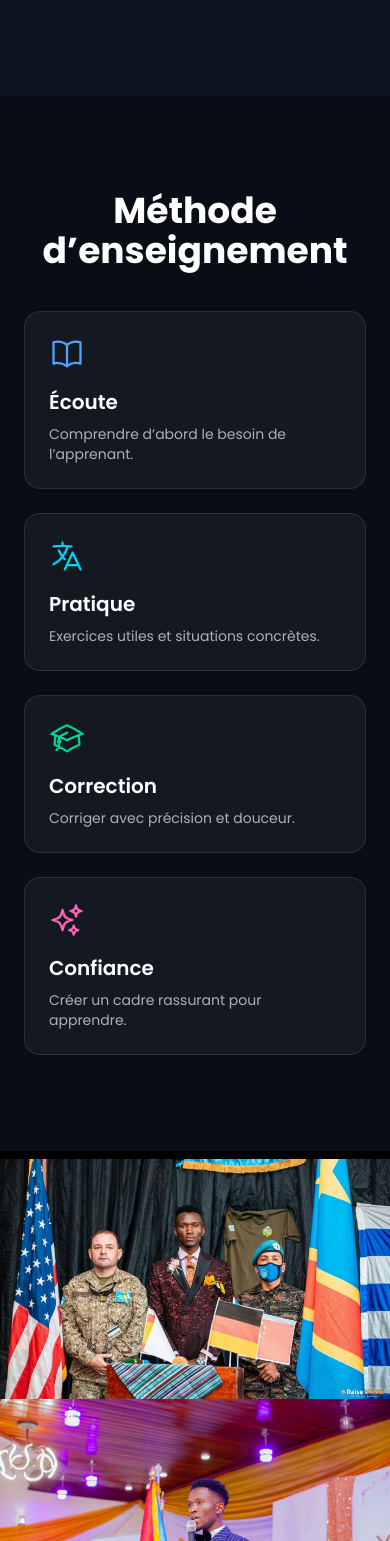
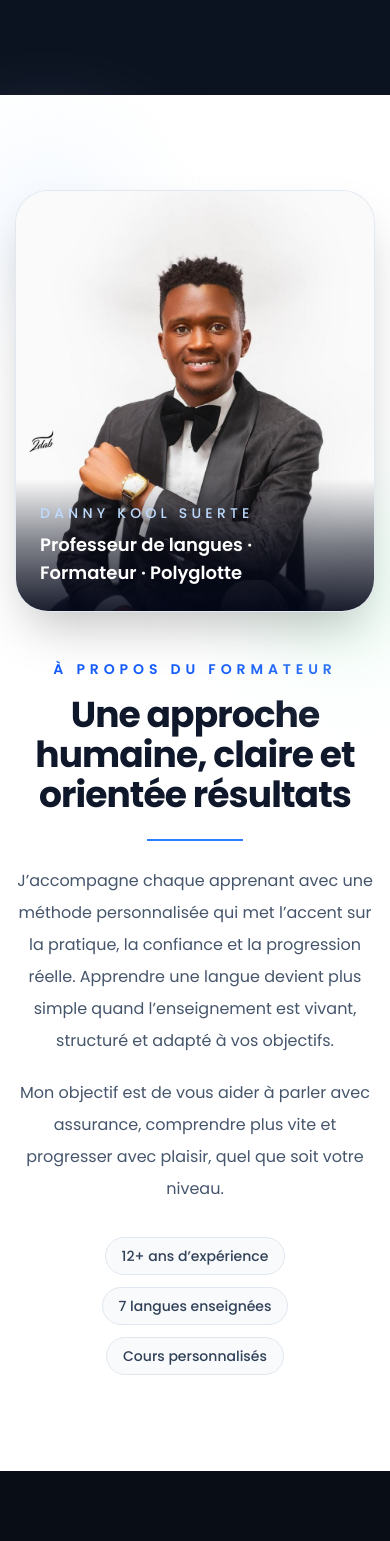
Before and after one commit to Gauss243J/danny-kool, a Next.js app: page / in a window 390 px wide. Shown: the part 4347-5888 px from the top of the page. Built offline with nearby package versions, Linux system fonts and the light colour scheme.

Commit message:
improve commit 8

```diff
--- a/app/page.tsx
+++ b/app/page.tsx
@@ -19,6 +19,38 @@ import { useState } from 'react';
 
 
 export default function Home() {
+  const socialLinks = [
+  {
+    name: "Facebook",
+    href: "https://www.facebook.com/TON_PROFIL_ICI",
+    color: "hover:bg-blue-600 hover:text-white",
+    icon: (
+      <svg viewBox="0 0 24 24" className="h-5 w-5 fill-current" aria-hidden="true">
+        <path d="M13.5 22v-8.2h2.75l.42-3.2H13.5V8.6c0-.92.26-1.55 1.6-1.55h1.7V4.2c-.29-.04-1.29-.12-2.46-.12-2.44 0-4.11 1.49-4.11 4.21v2.39H7.5v3.2h2.73V22h3.27Z" />
+      </svg>
+    ),
+  },
+  {
+    name: "YouTube",
+    href: "https://www.youtube.com/@TON_PROFIL_ICI",
+    color: "hover:bg-red-600 hover:text-white",
+    icon: (
+      <svg viewBox="0 0 24 24" className="h-5 w-5 fill-current" aria-hidden="true">
+        <path d="M21.7 8.2s-.2-1.48-.82-2.13c-.78-.82-1.66-.82-2.06-.87C16 5 12 5 12 5s-4 0-6.82.2c-.4.05-1.28.05-2.06.87C2.5 6.72 2.3 8.2 2.3 8.2S2 9.94 2 11.67v.66C2 14.06 2.3 15.8 2.3 15.8s.2 1.48.82 2.13c.78.82 1.8.79 2.25.88 1.6.15 6.63.19 6.63.19s4 0 6.82-.2c.4-.05 1.28-.05 2.06-.87.62-.65.82-2.13.82-2.13s.3-1.74.3-3.47v-.66c0-1.73-.3-3.47-.3-3.47ZM9.95 14.7V9.6l5.1 2.55-5.1 2.55Z" />
+      </svg>
+    ),
+  },
+  {
+    name: "Instagram",
+    href: "https://www.instagram.com/TON_PROFIL_ICI",
+    color: "hover:bg-pink-600 hover:text-white",
+    icon: (
+      <svg viewBox="0 0 24 24" className="h-5 w-5 fill-current" aria-hidden="true">
+        <path d="M7 2h10a5 5 0 0 1 5 5v10a5 5 0 0 1-5 5H7a5 5 0 0 1-5-5V7a5 5 0 0 1 5-5Zm0 2a3 3 0 0 0-3 3v10a3 3 0 0 0 3 3h10a3 3 0 0 0 3-3V7a3 3 0 0 0-3-3H7Zm5 2.5A5.5 5.5 0 1 1 6.5 12 5.51 5.51 0 0 1 12 6.5Zm0 2A3.5 3.5 0 1 0 15.5 12 3.5 3.5 0 0 0 12 8.5Zm5.75-2.05a1.2 1.2 0 1 1-1.2 1.2 1.2 1.2 0 0 1 1.2-1.2Z" />
+      </svg>
+    ),
+  },
+];
 
   const [isOpen, setIsOpen] = useState(false);
 
@@ -339,6 +371,70 @@ export default function Home() {
         </div>
       </section>
 
+<section className="bg-white py-24">
+  <div className="mx-auto max-w-7xl px-4 sm:px-6 lg:px-8">
+    <div className="grid items-center gap-12 lg:grid-cols-2">
+      <div className="relative mx-auto w-full max-w-md lg:max-w-none">
+        <div className="absolute -left-4 -top-4 h-24 w-24 rounded-full bg-blue-100 blur-3xl" />
+        <div className="absolute -bottom-6 -right-6 h-28 w-28 rounded-full bg-emerald-100 blur-3xl" />
+
+        <div className="relative overflow-hidden rounded-[2rem] bg-slate-100 shadow-2xl ring-1 ring-slate-200">
+          <img
+            src="/images/Profil/IMG-20260415-WA0005.jpg"
+            alt="Danny Kool Suerte"
+            className="h-[420px] w-full object-cover object-top sm:h-[520px]"
+          />
+          <div className="absolute inset-x-0 bottom-0 bg-gradient-to-t from-slate-950/90 via-slate-950/50 to-transparent p-6 text-white">
+            <p className="text-sm font-medium tracking-[0.3em] text-blue-200 uppercase">
+              Danny Kool Suerte
+            </p>
+            <p className="mt-2 text-lg font-semibold sm:text-xl">
+              Professeur de langues · Formateur · Polyglotte
+            </p>
+          </div>
+        </div>
+      </div>
+
+      <div className="text-center lg:text-left">
+        <p className="text-sm font-semibold uppercase tracking-[0.35em] text-blue-600">
+          À propos du formateur
+        </p>
+
+        <h2 className="mt-4 text-4xl font-bold tracking-tight text-slate-900 sm:text-5xl">
+          Une approche humaine, claire et orientée résultats
+        </h2>
+
+        <div className="mx-auto mt-6 h-[2px] w-24 bg-blue-500 lg:mx-0" />
+
+        <p className="mt-6 max-w-2xl text-base leading-8 text-slate-600 sm:text-lg">
+          J’accompagne chaque apprenant avec une méthode personnalisée qui met
+          l’accent sur la pratique, la confiance et la progression réelle.
+          Apprendre une langue devient plus simple quand l’enseignement est
+          vivant, structuré et adapté à vos objectifs.
+        </p>
+
+        <p className="mt-5 max-w-2xl text-base leading-8 text-slate-600 sm:text-lg">
+          Mon objectif est de vous aider à parler avec assurance, comprendre
+          plus vite et progresser avec plaisir, quel que soit votre niveau.
+        </p>
+
+        <div className="mt-8 flex flex-wrap justify-center gap-3 lg:justify-start">
+          {["12+ ans d’expérience", "7 langues enseignées", "Cours personnalisés"].map((item) => (
+            <span
+              key={item}
+              className="rounded-full border border-slate-200 bg-slate-50 px-4 py-2 text-sm font-medium text-slate-700"
+            >
+              {item}
+            </span>
+          ))}
+        </div>
+      </div>
+    </div>
+  </div>
+</section>
+
+
+
       {/* MÉTHODE */}
       <section id="methodology" className="py-24 px-6 bg-black/30">
         <div className="max-w-7xl mx-auto">
@@ -477,33 +573,54 @@ export default function Home() {
       </section>
 
       {/* CONTACT */}
+{/* CONTACT */}
 <section id="contact" className="py-24 px-6">
-        <div className="max-w-7xl mx-auto grid lg:grid-cols-2 gap-10 items-center">
+  <div className="mx-auto grid max-w-7xl items-center gap-10 lg:grid-cols-2">
     <div>
-            <h2 className="text-4xl font-bold">
-              Contact
-            </h2>
-            <p className="mt-4 text-white/70 max-w-xl leading-8">
+      <h2 className="text-4xl font-bold">Contact</h2>
+      <p className="mt-4 max-w-xl leading-8 text-white/70">
         Disponible du lundi au samedi de 8h00 à 20h00. Dimanche sur rendez-vous.
       </p>
 
       <div className="mt-8 space-y-3 text-white/80">
         <p className="flex items-center gap-2">
-                <PhoneIcon className="w-5 h-5" />
+          <PhoneIcon className="h-5 w-5" />
           097 379 1831
         </p>
         <p className="flex items-center gap-2">
-                <EnvelopeIcon className="w-5 h-5" />
+          <EnvelopeIcon className="h-5 w-5" />
           dannykoolsuerte@mail.com
         </p>
         <p className="flex items-center gap-2">
-                <MapPinIcon className="w-5 h-5" />
+          <MapPinIcon className="h-5 w-5" />
           Kinshasa, RDC
         </p>
       </div>
+
+      <div className="mt-8">
+        <p className="mb-4 text-sm font-semibold uppercase tracking-[0.3em] text-blue-300">
+          Réseaux sociaux
+        </p>
+
+        <div className="flex flex-wrap gap-3">
+          {socialLinks.map((item) => (
+            <a
+              key={item.name}
+              href={item.href}
+              target="_blank"
+              rel="noreferrer"
+              aria-label={item.name}
+              className={`inline-flex items-center gap-2 rounded-full border border-white/10 bg-white/5 px-4 py-3 text-sm text-white/80 transition duration-300 hover:scale-105 ${item.color}`}
+            >
+              {item.icon}
+              <span>{item.name}</span>
+            </a>
+          ))}
+        </div>
+      </div>
     </div>
 
-          <div className="bg-white text-slate-900 rounded-3xl p-6 shadow-2xl">
+    <div className="rounded-3xl bg-white p-6 text-slate-900 shadow-2xl">
       <div className="grid gap-4">
         <input
           type="text"
```
Lines whose indentation alone changed are shown as unchanged.
